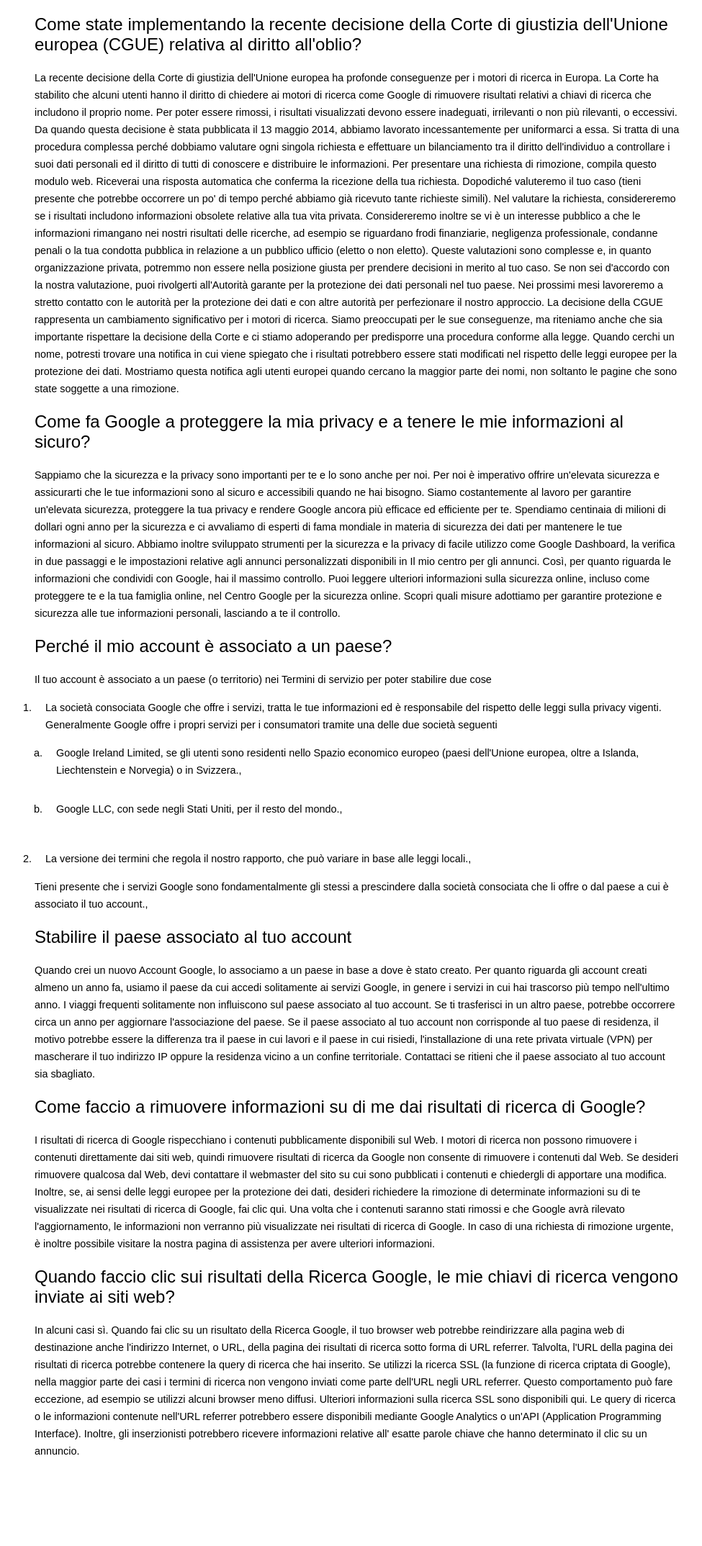
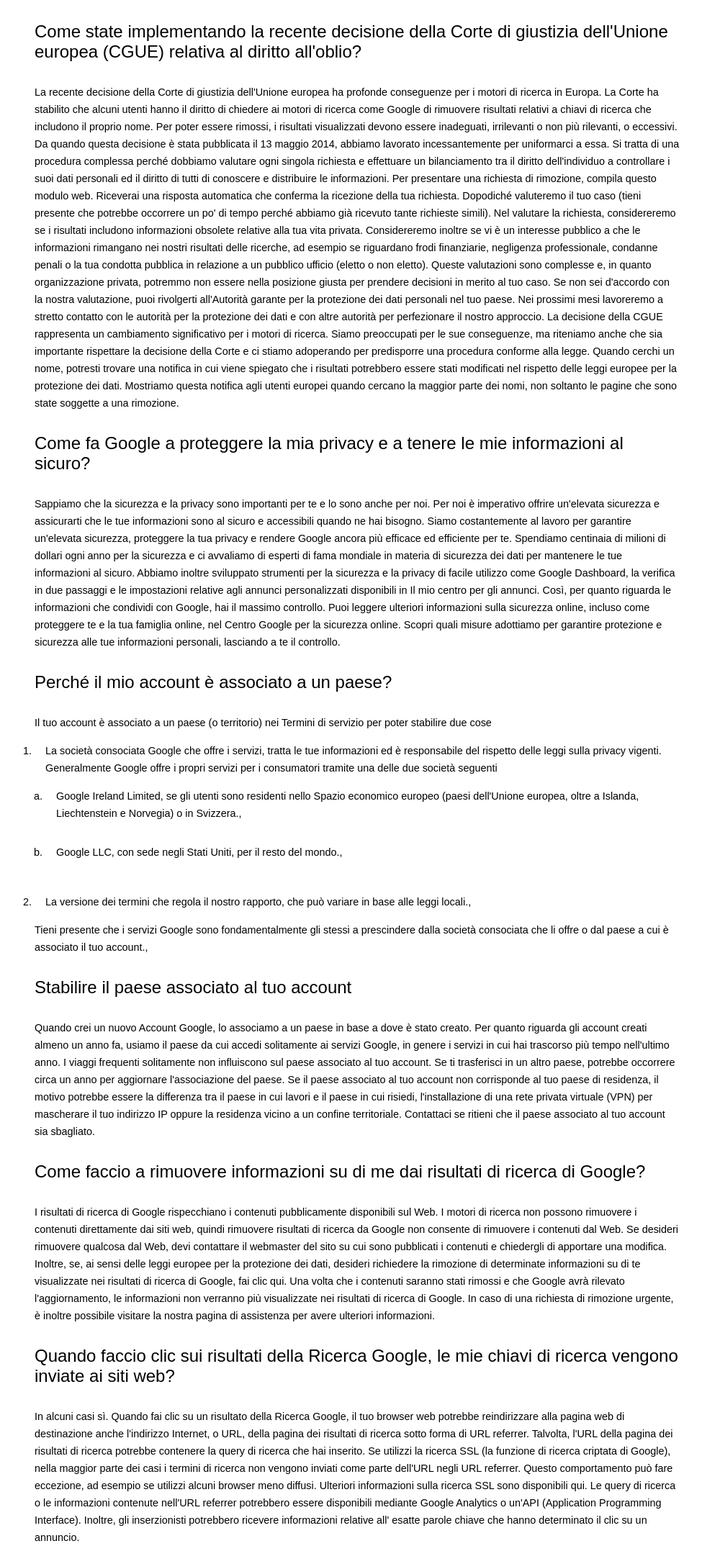
Before and after one commit to alessandrolega/php-google-faq, a PHP site: page / in a window 1280 px wide. Shown: the whole page at 72% size, without its empty margins (144-1119 px from the left). Before the commit the page ends 2021 px from the top, so only its background shows below. Run offline with PHP 8.4, Linux system fonts and the light colour scheme.

Commit message:
fix style

```diff
--- a/style.css
+++ b/style.css
@@ -14,7 +14,7 @@
   }
 
   h2 {
-    margin: 20px 0px;
+    margin: 30px 0px;
     font-weight: 200;
   }
 
```
